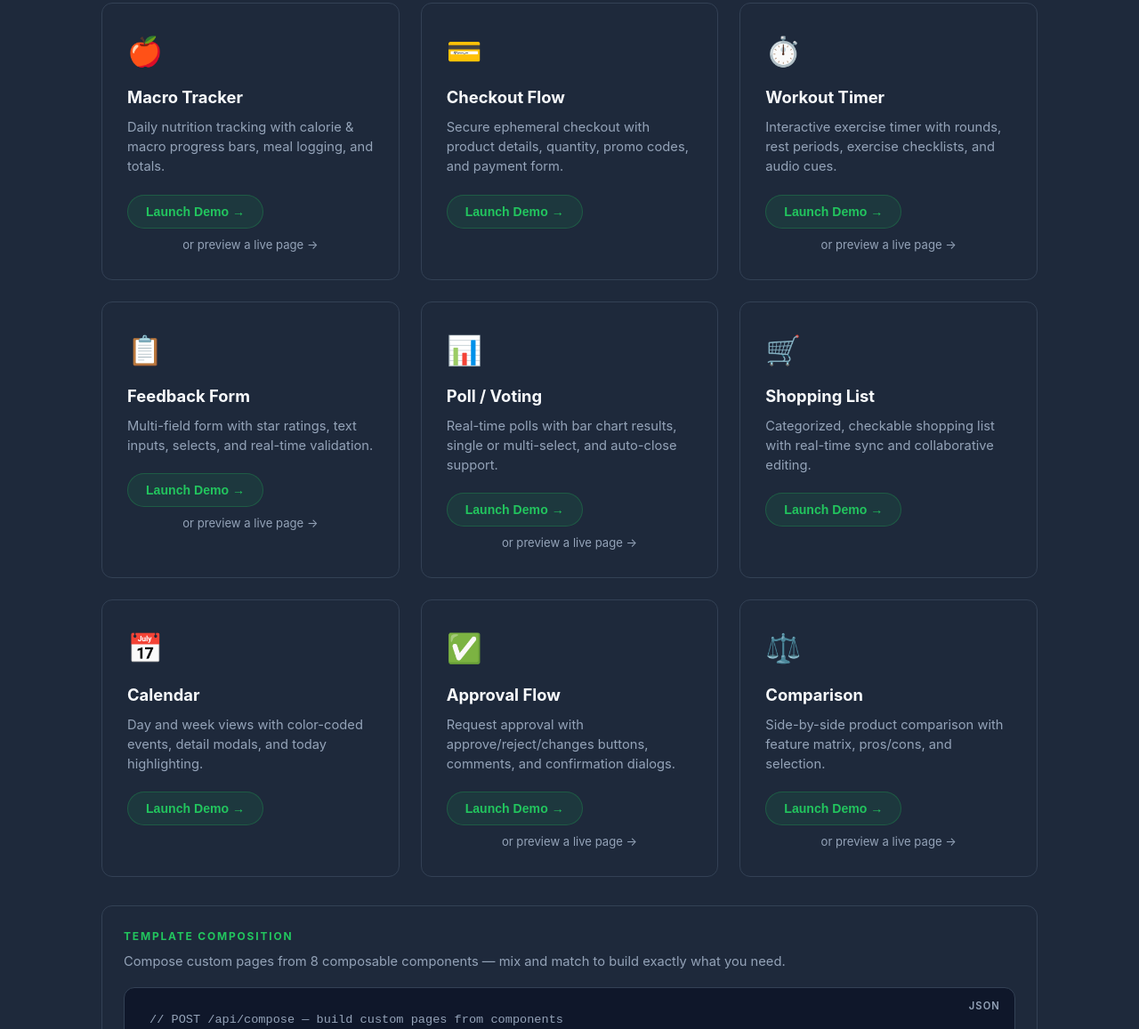
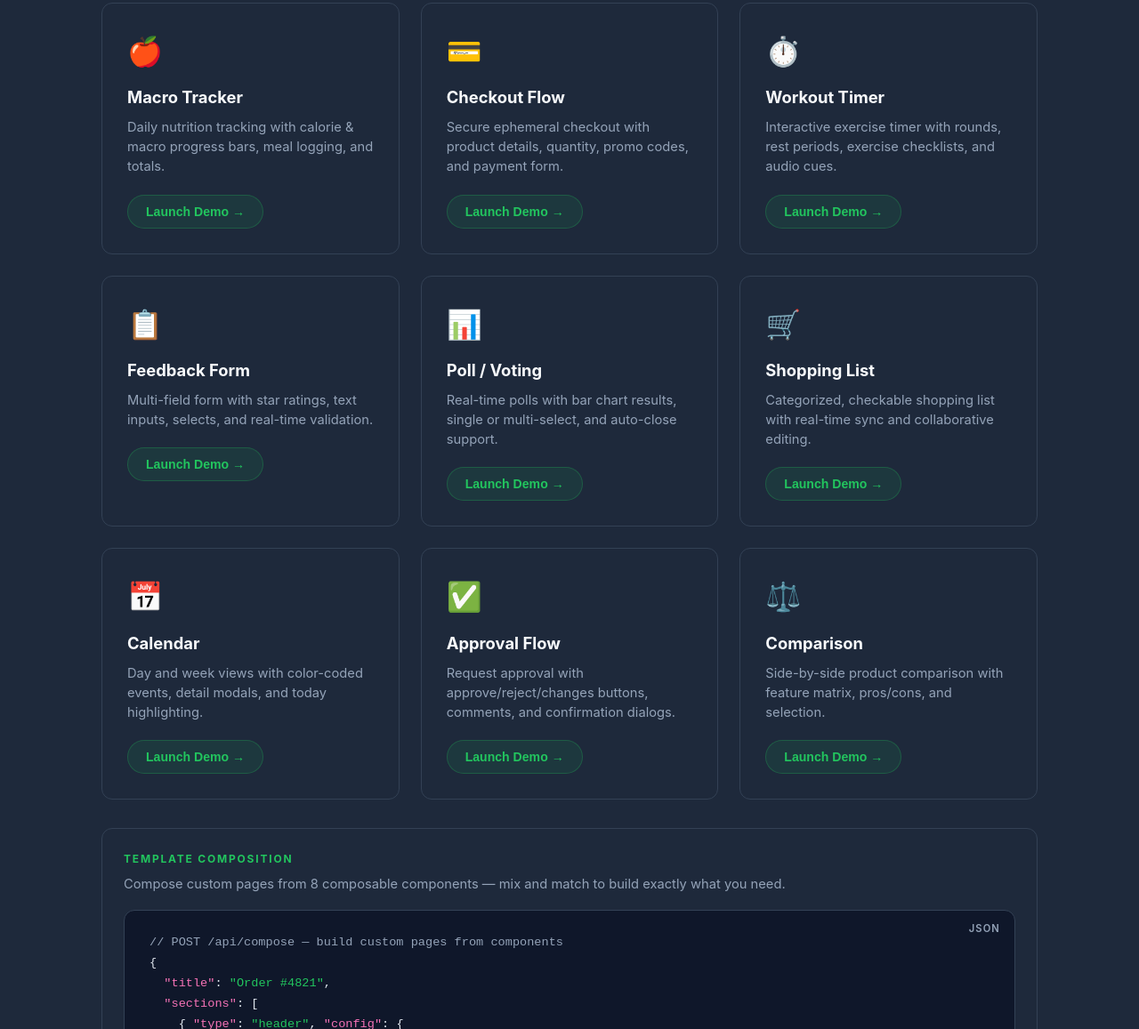
Before and after one commit to Limeade-Labs/sparkui, a website: page landing/index.html in a window 1280 px wide. Shown: the part 4049-5206 px from the top of the page at 89% size. Drawn offline with Linux system fonts and the light colour scheme.

Commit message:
fix: remove stale 'view live page' links from landing page
Old hardcoded page URLs pointed to expired ephemeral pages.
Generate buttons now create fresh demos via /api/demo/:template,
making these links unnecessary.

```diff
--- a/landing/index.html
+++ b/landing/index.html
@@ -671,7 +671,6 @@ footer{
         <h3>Macro Tracker</h3>
         <p>Daily nutrition tracking with calorie & macro progress bars, meal logging, and totals.</p>
         <button class="demo-btn" onclick="launchDemo('macro-tracker')">Launch Demo →</button>
-        <a href="https://sparkui.dev/s/ffed966d-f78a-44ef-9881-f61da9483851" target="_blank" class="demo-preview-link">or preview a live page →</a>
       </div>
       <div class="demo-card fade-in d1">
         <span class="demo-icon">💳</span>
@@ -684,21 +683,18 @@ footer{
         <h3>Workout Timer</h3>
         <p>Interactive exercise timer with rounds, rest periods, exercise checklists, and audio cues.</p>
         <button class="demo-btn" onclick="launchDemo('workout-timer')">Launch Demo →</button>
-        <a href="https://sparkui.dev/s/d56df607-3554-4d25-bfe8-adab3e81541c" target="_blank" class="demo-preview-link">or preview a live page →</a>
       </div>
       <div class="demo-card fade-in d3">
         <span class="demo-icon">📋</span>
         <h3>Feedback Form</h3>
         <p>Multi-field form with star ratings, text inputs, selects, and real-time validation.</p>
         <button class="demo-btn" onclick="launchDemo('feedback-form')">Launch Demo →</button>
-        <a href="https://sparkui.dev/s/80a7dfd3-ef78-4980-9e36-7459cc4e20ff" target="_blank" class="demo-preview-link">or preview a live page →</a>
       </div>
       <div class="demo-card fade-in d4">
         <span class="demo-icon">📊</span>
         <h3>Poll / Voting</h3>
         <p>Real-time polls with bar chart results, single or multi-select, and auto-close support.</p>
         <button class="demo-btn" onclick="launchDemo('poll')">Launch Demo →</button>
-        <a href="https://sparkui.dev/s/007a8006-37bd-4cc6-8f7c-de6331bdafb4" target="_blank" class="demo-preview-link">or preview a live page →</a>
       </div>
       <div class="demo-card fade-in d5">
         <span class="demo-icon">🛒</span>
@@ -717,14 +713,12 @@ footer{
         <h3>Approval Flow</h3>
         <p>Request approval with approve/reject/changes buttons, comments, and confirmation dialogs.</p>
         <button class="demo-btn" onclick="launchDemo('approval-flow')">Launch Demo →</button>
-        <a href="https://sparkui.dev/s/4d8ef929-5b28-4847-bcae-2d88c521e163" target="_blank" class="demo-preview-link">or preview a live page →</a>
       </div>
       <div class="demo-card fade-in d8">
         <span class="demo-icon">⚖️</span>
         <h3>Comparison</h3>
         <p>Side-by-side product comparison with feature matrix, pros/cons, and selection.</p>
         <button class="demo-btn" onclick="launchDemo('comparison')">Launch Demo →</button>
-        <a href="https://sparkui.dev/s/20ab770d-8181-4911-8c0d-7e3fbd72ee56" target="_blank" class="demo-preview-link">or preview a live page →</a>
       </div>
     </div>
 
```
